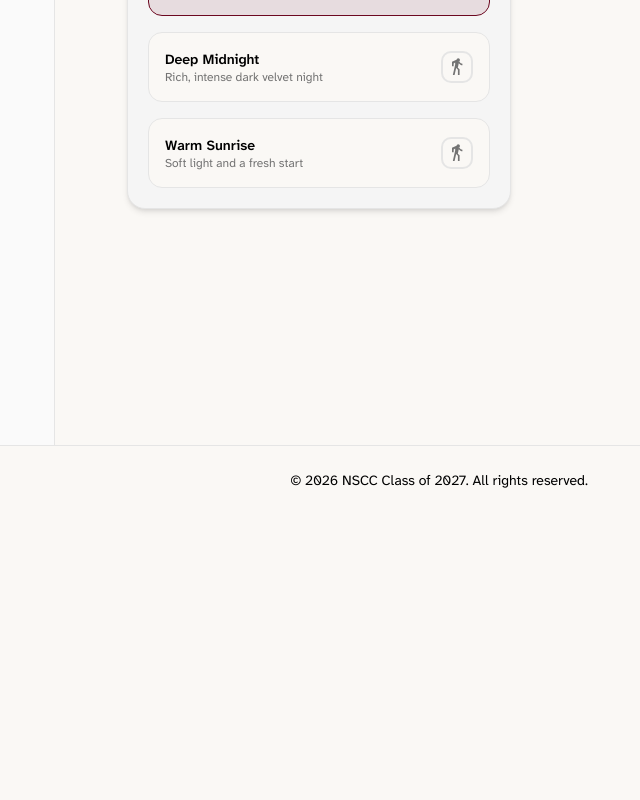
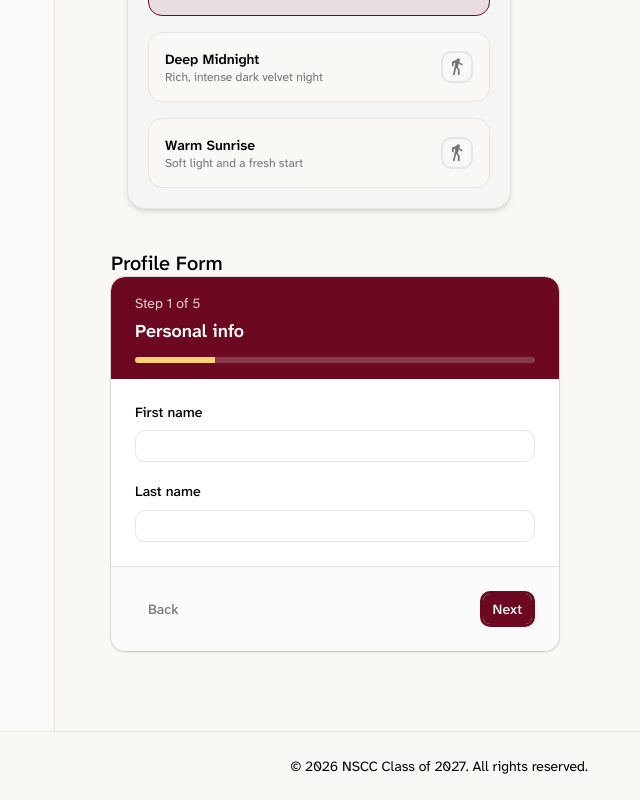
Before and after one commit to jaynaugler/ttns, a Next.js app: page /kitchen-sink in a window 1280 px wide. Shown: the part 464-1264 px from the top of the page, without its empty margins (201-841 px from the left). Before the commit the page ends 978 px from the top, so only its background shows below. Built offline with nearby package versions, Linux system fonts and the light colour scheme.

Commit message:
Profile form added to kitchen-sink

```diff
--- a/src/app/kitchen-sink/page.tsx
+++ b/src/app/kitchen-sink/page.tsx
@@ -1,15 +1,8 @@
 import { Button } from "@/components/ui/button";
-import {
-  Field,
-  FieldDescription,
-  FieldError,
-  FieldGroup,
-  FieldLabel,
-  FieldLegend,
-  FieldSet,
-} from "@/components/ui/field";
+import ProfileForm from "@/components/profile-form/ProfileForm";
 import { RadioButtonGroup } from "@/components/ui/radio-button";
 import { Input } from "@/components/ui/input";
+import { Card } from "@/components/ui/card";
 
 export default function KitchenSinkPage() {
   return (
@@ -59,25 +52,12 @@ export default function KitchenSinkPage() {
       </div>
 
       <br></br>
-      {/* Field and Input Components */}
-      {/* <div className="w-60 h-80 border-2 rounded-xl p-4">
-        <FieldSet>
-          <FieldLegend>Profile</FieldLegend>
-          <FieldDescription>Input field description</FieldDescription>
-          <FieldGroup>
-            <Field>
-              <FieldLabel htmlFor="name">Full name</FieldLabel>
-              <Input id="name" autoComplete="off" placeholder="Evil Rabbit" />
-              <FieldDescription>This appears on invoices and emails.</FieldDescription>
-            </Field>
-            <Field>
-              <FieldLabel htmlFor="username">Username</FieldLabel>
-              <Input id="username" autoComplete="off" aria-invalid />
-              <FieldError>Choose another username.</FieldError>
-            </Field>
-          </FieldGroup>
-        </FieldSet>
-      </div> */}
+        <section aria-labelledby="profile-form-heading">
+          <h2 id="profile-form-heading" className="text-xl font-medium">
+            Profile Form
+          </h2>
+          <ProfileForm />
+        </section>
 
       <br></br>
       <div></div>
```
